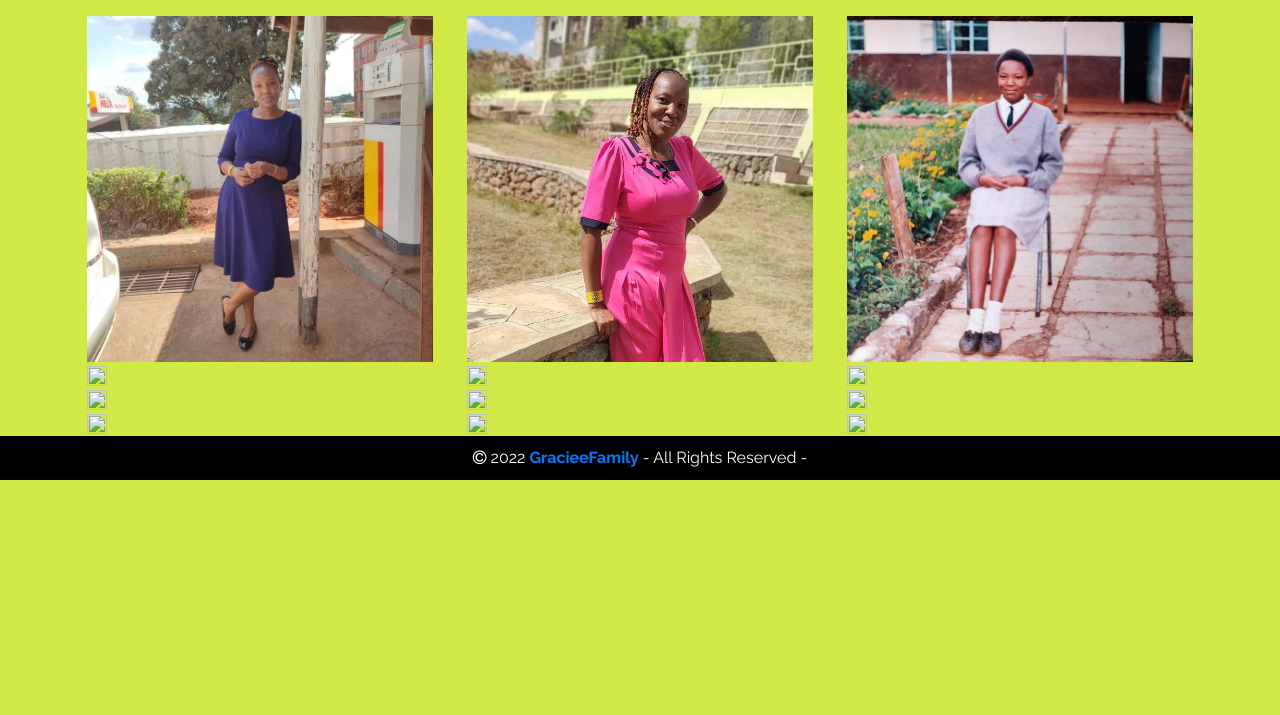
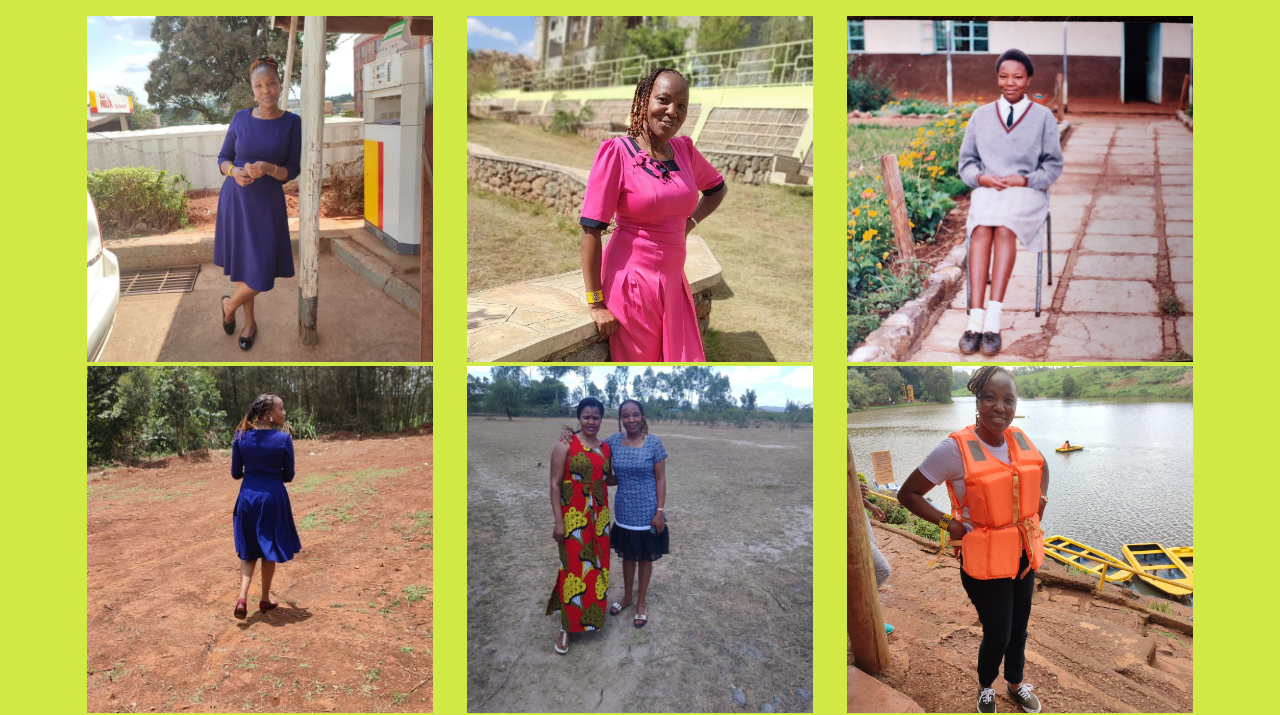
Before and after one commit to gracieefamily/GraceFamily, a plain HTML site: page index.html in a window 1280 px wide. Shown: the part 81-796 px from the top of the page. Drawn offline with nearby package versions, Linux system fonts and the light colour scheme; the site is published under a folder, as on GitHub Pages, so addresses that start at the root find nothing.

Commit message:
add pictures

```diff
--- a/index.html
+++ b/index.html
@@ -38,55 +38,55 @@
       <div class="col-lg-4 col-sm-6">
         <div class="thumbnail img-responsive">
           <a href="#" title="Image 1"><img
-              src="/images/Grace4.JPG"></a>
+              src="./images/Grace4.JPG"></a>
         </div>
       </div>
       <div class="col-lg-4 col-sm-6">
         <div class="thumbnail img-responsive">
           <a href="#" title="Image 1"><img
-              src="/images/Grace5.JPG"></a>
+              src="./images/Grace5.JPG"></a>
         </div>
       </div>
       <div class="col-lg-4 col-sm-6">
         <div class="thumbnail img-responsive">
           <a href="#" title="Image 1"><img
-              src="/images/Grace6.JPG"></a>
+              src="./images/Grace6.JPG"></a>
         </div>
       </div>
       <div class="col-lg-4 col-sm-6">
         <div class="thumbnail img-responsive">
           <a href="#" title="Image 1"><img
-              src="/images/Grace7.JPG"></a>
+              src="./images/Grace7.JPG"></a>
         </div>
       </div>
       <div class="col-lg-4 col-sm-6">
         <div class="thumbnail img-responsive">
           <a href="#" title="Image 1"><img
-              src="/images/Grace8.JPG"></a>
+              src="./images/Grace8.JPG"></a>
         </div>
       </div>
       <div class="col-lg-4 col-sm-6">
         <div class="thumbnail img-responsive">
           <a href="#" title="Image 1"><img
-              src="/images/Grace9.JPG"></a>
+              src="./images/Grace9.JPG"></a>
         </div>
       </div>
       <div class="col-lg-4 col-sm-6">
         <div class="thumbnail img-responsive">
           <a href="#" title="Image 1"><img
-              src="/images/Grace10.JPG"></a>
+              src="./images/Grace10.JPG"></a>
         </div>
       </div>
       <div class="col-lg-4 col-sm-6">
         <div class="thumbnail img-responsive">
           <a href="#" title="Image 1"><img
-              src="/images/Grace11.JPG"></a>
+              src="./images/Grace11.JPG"></a>
         </div>
       </div>
       <div class="col-lg-4 col-sm-6">
         <div class="thumbnail img-responsive">
           <a href="#" title="Image 1"><img
-              src="/images/Grace12.JPG"></a>
+              src="./images/Grace12.JPG"></a>
         </div>
       </div>
     </div>
```
